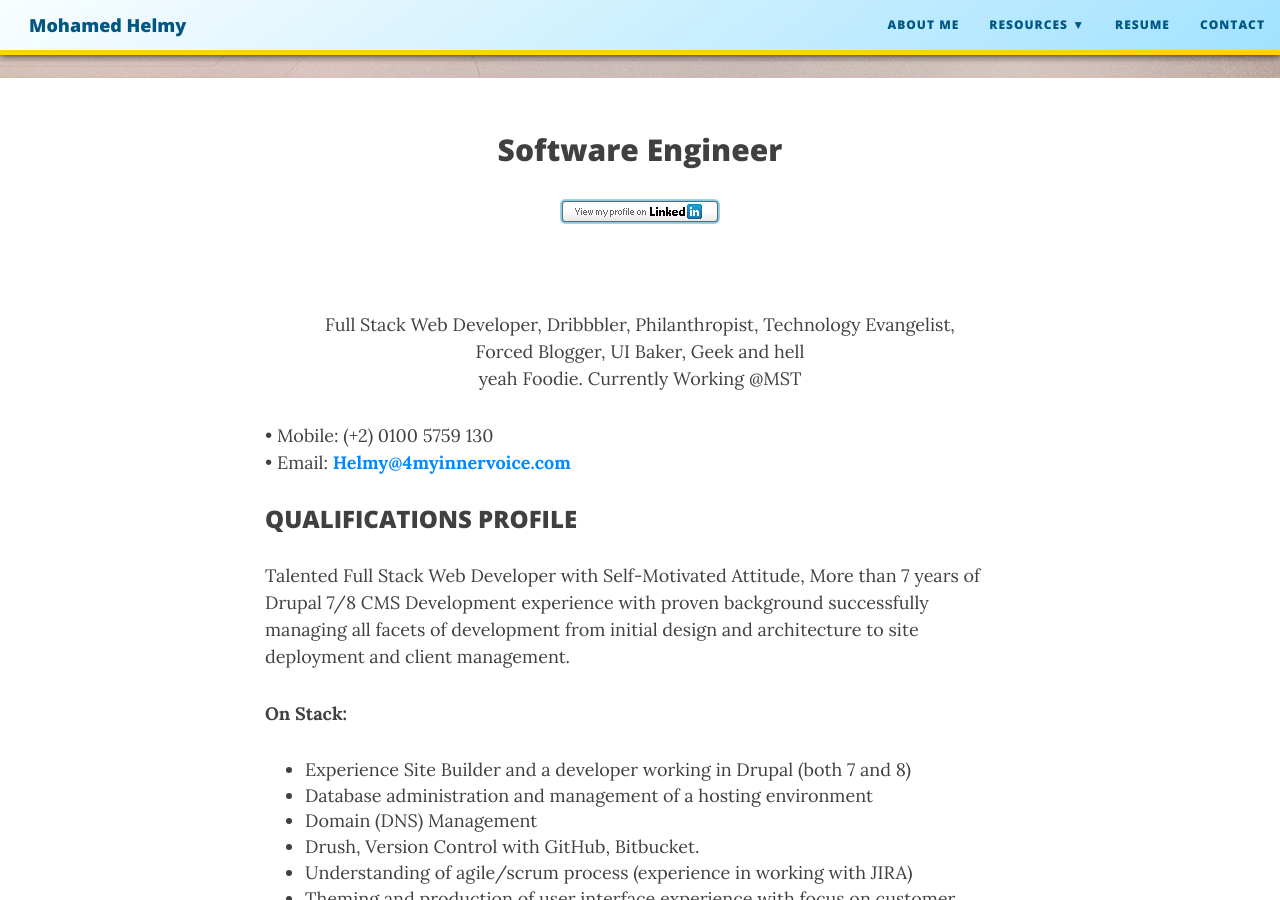
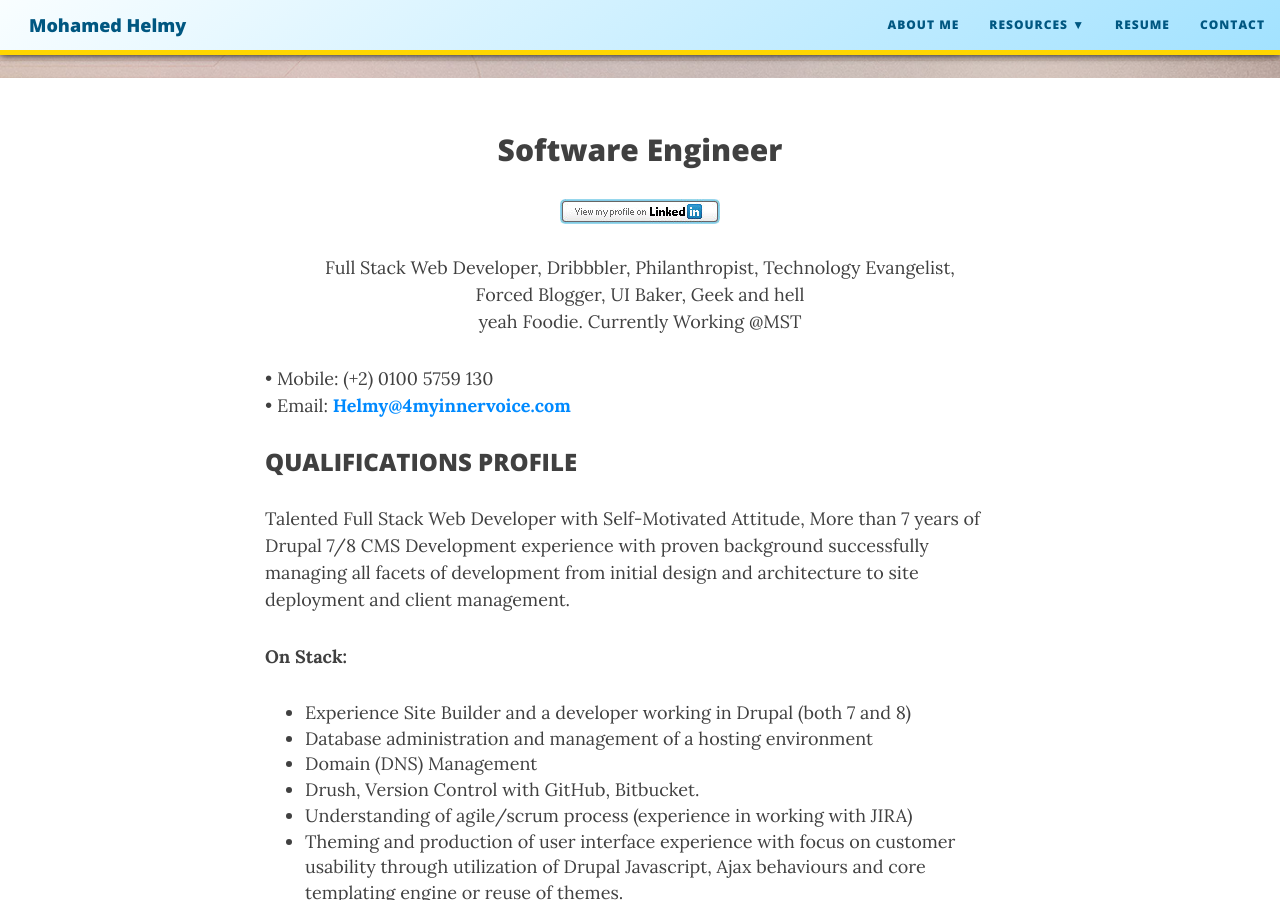
Before and after one commit to M-Helmy/m-helmy.github.io, a Jekyll site: the page built from resume.md, in a window 1280 px wide and 900 px high, scrolled down 465 px. Built offline with Jekyll 4.4.1, drawn with Linux system fonts in a browser that asks for light colours; nearby versions of some CDN libraries; comment, search, counter and statistics services are not loaded.

Commit message:
Update resume.md

```diff
--- a/resume.md
+++ b/resume.md
@@ -5,7 +5,7 @@
 bigimg: /img/desk.jpg
 ---
 <h2 style="text-align:center;">Software Engineer</h2>
-<p style="text-align:center;"><a href="https://www.linkedin.com/in/mohamedhelmy/" rel="nofollow" target="_blank"><img src="https://m-helmy.github.io/img/linkedin.jpg" alt="LinkedIn Add to Profile button"></a></p><br/>
+<p style="text-align:center;"><a href="https://www.linkedin.com/in/mohamedhelmy/" rel="nofollow" target="_blank"><img src="https://m-helmy.github.io/img/linkedin.jpg" alt="LinkedIn Add to Profile button"></a></p>
 <p align="center"> Full Stack Web Developer, Dribbbler, Philanthropist, Technology Evangelist,<br>Forced Blogger, UI Baker, Geek and hell<br> yeah Foodie. Currently Working @MST </p>
 
 
```
